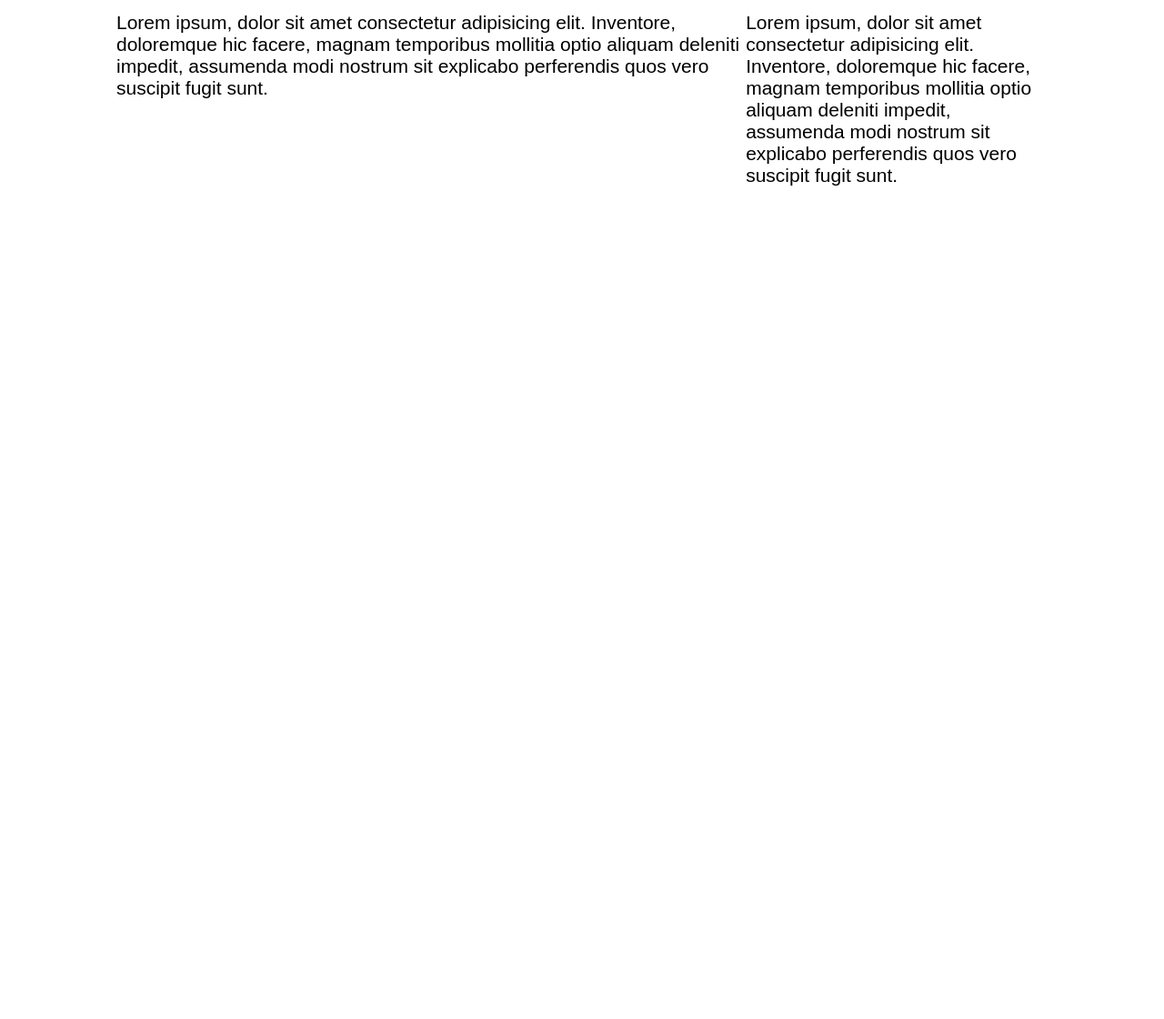
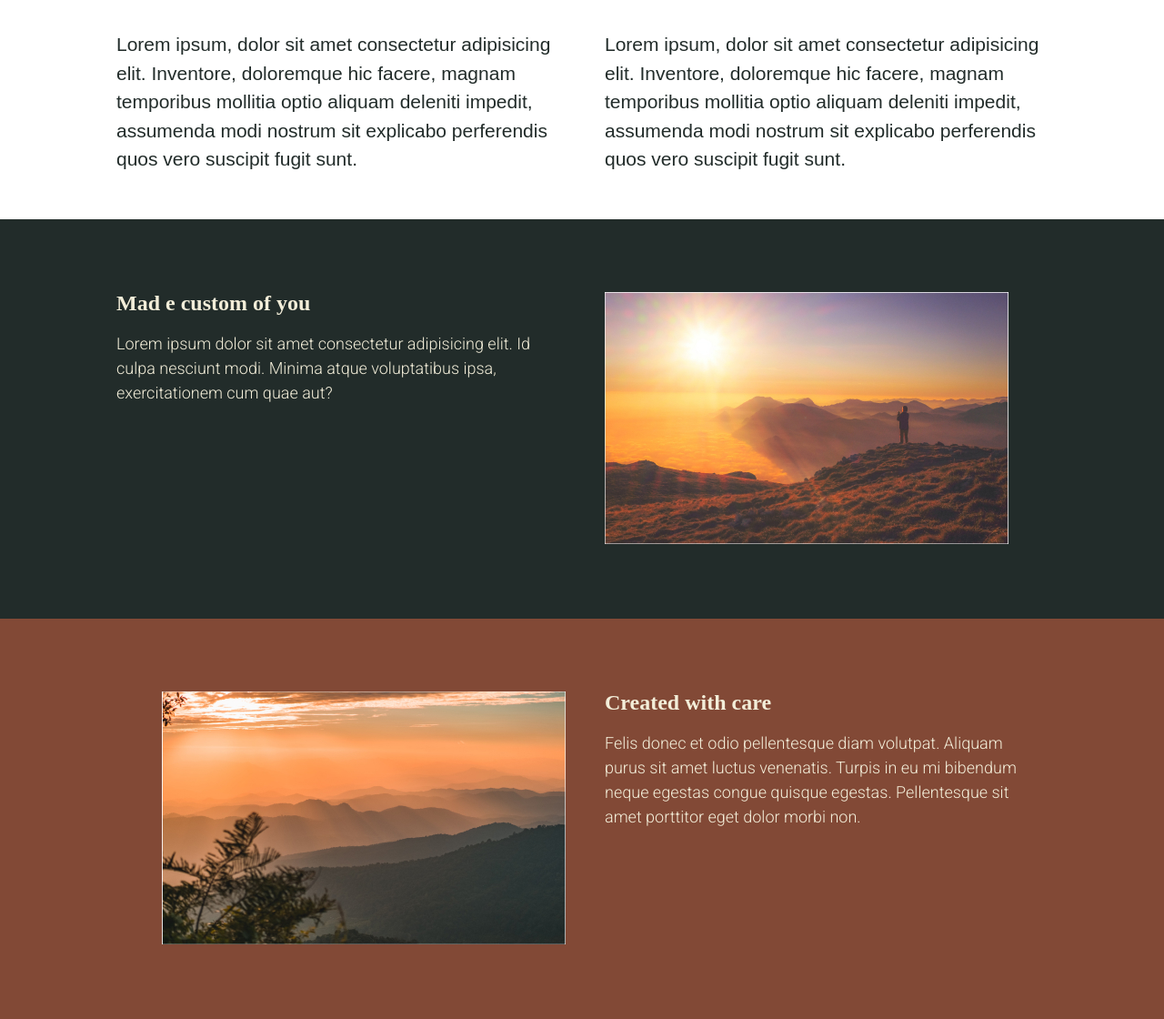
Before and after one commit to saysonjerald/css-responsive-challenge, a plain HTML site: page index.html in a window 1280 px wide. Shown: the part 761-1881 px from the top of the page at 91% size. Before the commit the page ends 1016 px from the top, so only its background shows below. Drawn offline with nearby package versions, Linux system fonts and the light colour scheme.

Commit message:
Status: Finished

```diff
--- a/index.html
+++ b/index.html
@@ -45,35 +45,43 @@
           </section>
         </div>
       </article>
-      <!-- <div class="promotion-1">
-        <h3>
-          Mad
-          <div class="row">
+      <div class="promotion-1">
+        <div class="container row">
+          <div class="col">
+            <h3>Mad e custom of you</h3>
             <p>
               Lorem ipsum dolor sit amet consectetur adipisicing elit. Id culpa
               nesciunt modi. Minima atque voluptatibus ipsa, exercitationem cum
               quae aut?
             </p>
+          </div>
+          <div class="col">
             <img
               src="./img/image-01.jpg"
               alt="Man standing on a mountain facing with sun rise"
             />
           </div>
-          <div class="promotion-2">
+        </div>
+      </div>
+      <div class="promotion-2">
+        <div class="container row">
+          <div class="col">
+            <h3>Created with care</h3>
+            <p>
+              Felis donec et odio pellentesque diam volutpat. Aliquam purus sit
+              amet luctus venenatis. Turpis in eu mi bibendum neque egestas
+              congue quisque egestas. Pellentesque sit amet porttitor eget dolor
+              morbi non.
+            </p>
+          </div>
+          <div class="col" style="order: -1">
             <img
               src="./img/image-02.jpg"
-              alt="Mountain with a yellowish sun light"
+              alt="Man standing on a mountain facing with sun rise"
             />
-            <h3>Made custom of you</h3>
           </div>
-          e custom of you
-        </h3>
-        <p>
-          Lorem ipsum dolor sit amet consectetur adipisicing elit. Id culpa
-          nesciunt modi. Minima atque voluptatibus ipsa, exercitationem cum quae
-          aut?
-        </p>
-      </div> -->
+        </div>
+      </div>
     </main>
   </body>
 </html>
--- a/style.css
+++ b/style.css
@@ -29,7 +29,7 @@ a:link {
   display: flex;
 }
 
-.col + .col {
+.col {
   width: 100%;
 }
 
@@ -37,6 +37,7 @@ header {
   display: flex;
   justify-content: center;
   align-items: center;
+  min-height: 660px;
   height: 80vh;
   background-color: #f3eed9;
 }
@@ -77,4 +78,37 @@ article h3 {
 article .row section p {
   font-family: "Roboto ", sans-serif;
   font-size: 2.1rem;
+  line-height: 1.5em;
+  color: #222c2a;
 }
+
+.col + .col {
+  margin-left: 5rem;
+}
+
+.promotion-1 {
+  background-color: #222c2a;
+  padding: 8rem 0;
+  color: #f3eed9;
+}
+
+.promotion-2 {
+  background-color: #824936;
+  padding: 8rem 0;
+  color: #f3eed9;
+}
+
+.promotion-1 h3,
+.promotion-2 h3 {
+  font-size: 2.4rem;
+  line-height: 1em;
+  margin-bottom: 0.8em;
+}
+
+.promotion-1 p,
+.promotion-2 p {
+  font-family: "Roboto", sans-serif;
+  font-weight: 300;
+  font-size: 1.8rem;
+  line-height: 1.5em;
+}
```
